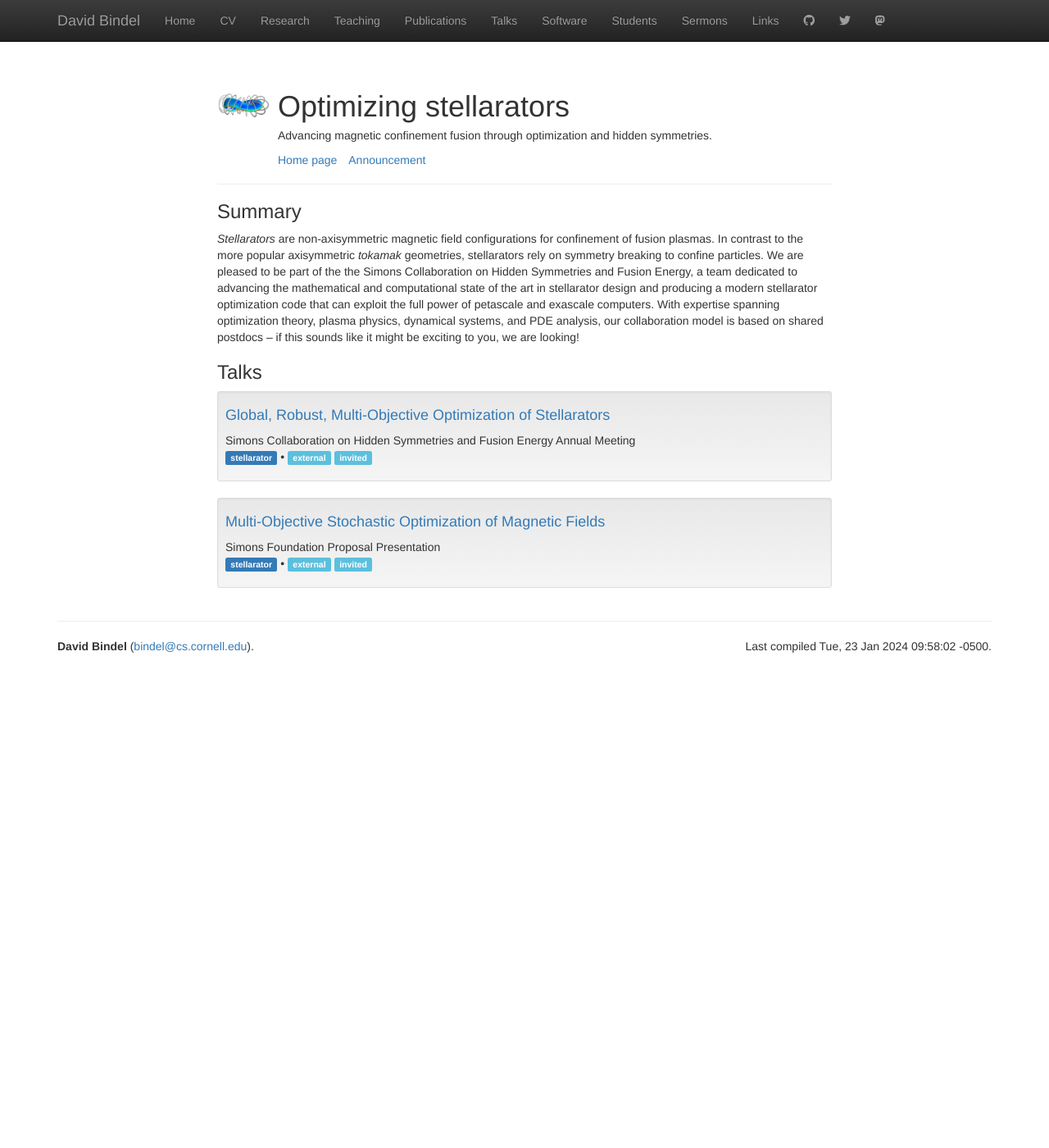
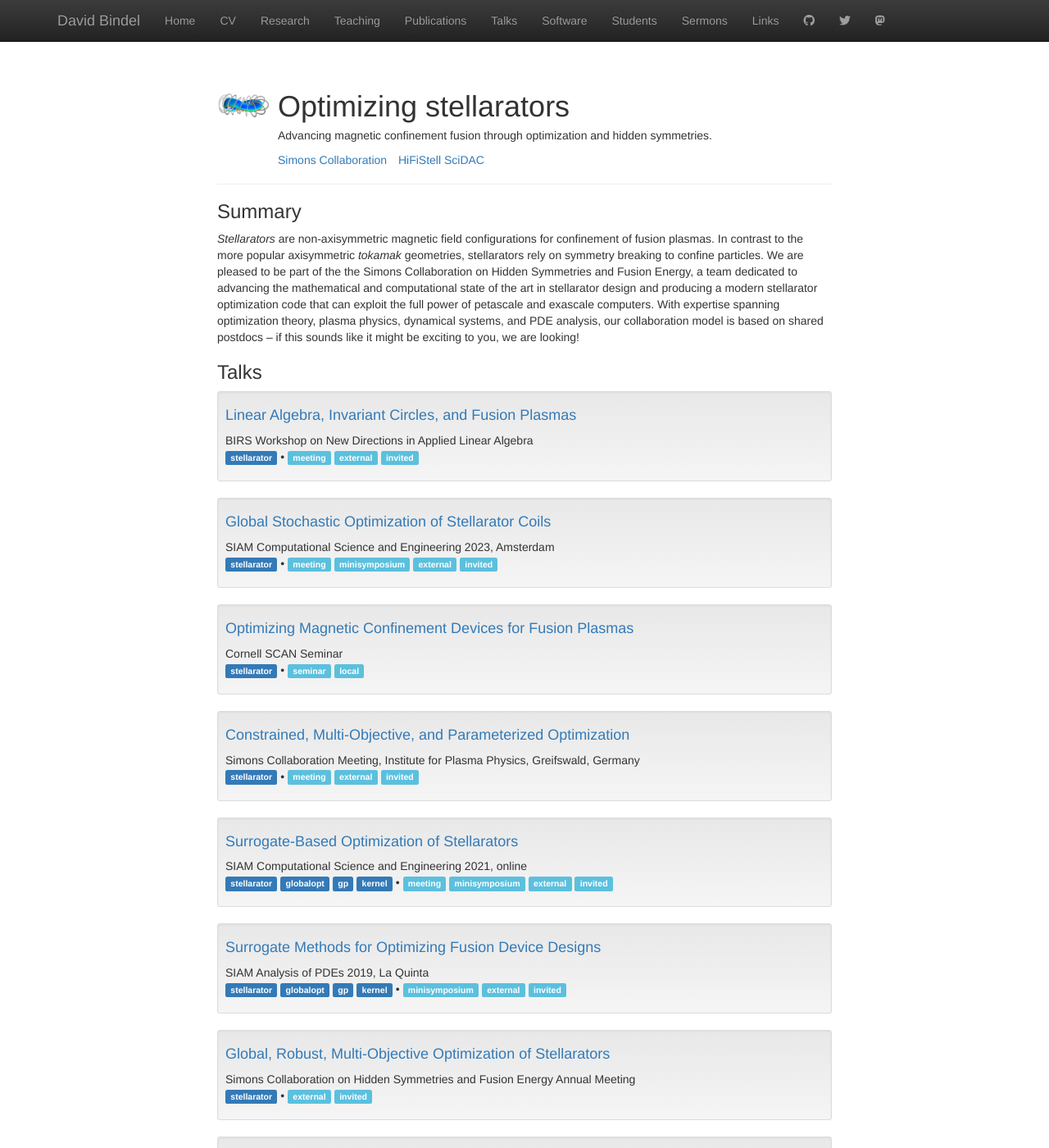
Before and after one commit to dbindel/cornell_web, a Jekyll site: the page built from _blurbs/stellarator.md, in a window 1280 px wide and 1400 px high. Shown: the whole window at 82% size. Built offline with Jekyll 4.4.1, drawn with Linux system fonts in a browser that asks for light colours; nearby versions of some CDN libraries.

Commit message:
Updates.

```diff
--- a/_blurbs/stellarator.md
+++ b/_blurbs/stellarator.md
@@ -5,11 +5,17 @@ snippet: |
   Advancing magnetic confinement fusion through optimization and
   hidden symmetries.
 menu:
-  - text: Home page
+  - text: Simons Collaboration
     url: https://hiddensymmetries.princeton.edu/
-  - text: Announcement
-    url: https://www.simonsfoundation.org/2018/07/24/foundation-announces-simons-collaboration-on-hidden-symmetries-and-fusion-energy/
+  - text: HiFiStell SciDAC
+    url: https://hifistell.plasma.princeton.edu/
 talks:
+  - 2023-08-birs
+  - 2023-03-cse
+  - 2022-09-scan
+  - 2022-06-greifswald
+  - 2021-03-siam-cse
+  - 2019-12-siam-apde
   - 2019-03-simons
   - 2018-04-simons
 ---
--- a/_data/hours.yml
+++ b/_data/hours.yml
@@ -1,7 +1,5 @@
 general:
-- Tue 10-12 (Gates 425)
-- Fri 2-3:30 (Rhodes 612)
-- and by appointment
+- By appointment
 
 group:
 - Wed 1:30-4
--- a/_includes/dbindel_head.html
+++ b/_includes/dbindel_head.html
@@ -11,6 +11,9 @@
           <a href="http://www.cam.cornell.edu/">Center for Applied Math</a></h3>
       <h3>Director,
           <a href="https://hiddensymmetries.princeton.edu/">Simons Collaboration on Hidden Symmetries and Fusion Energy</a></h3>
+      <h4>
+        On sabbatic Spring 2024 (Cape Town, SA)
+      </h4>
 
       <p class="lead">
       <a href="https://www.cs.cornell.edu/">CS</a>,
```
Also changed, not shown: other parts of _includes/dbindel_head.html (+1 -1 lines), _data/classes.yml (+14 -14 lines), _data/students.yml (+10 -0 lines), _data/travel.yml (+9 -0 lines).
